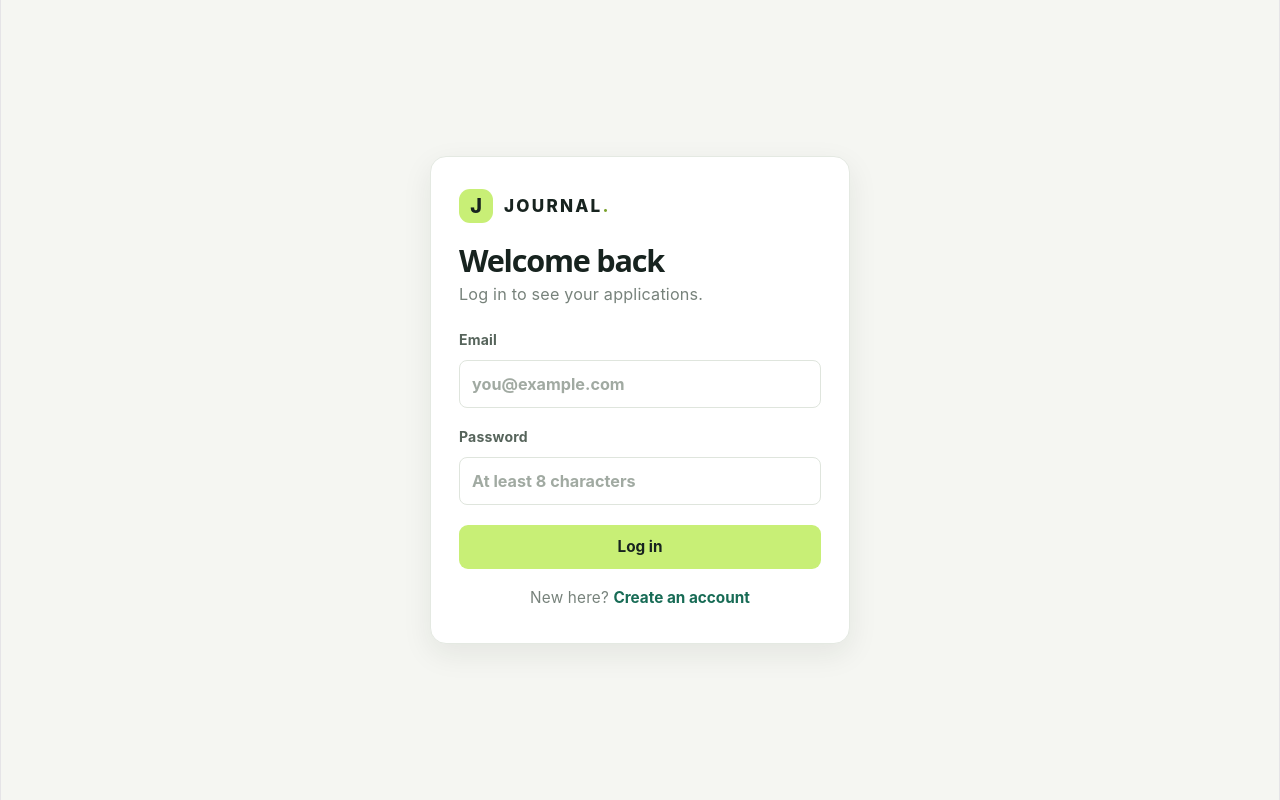
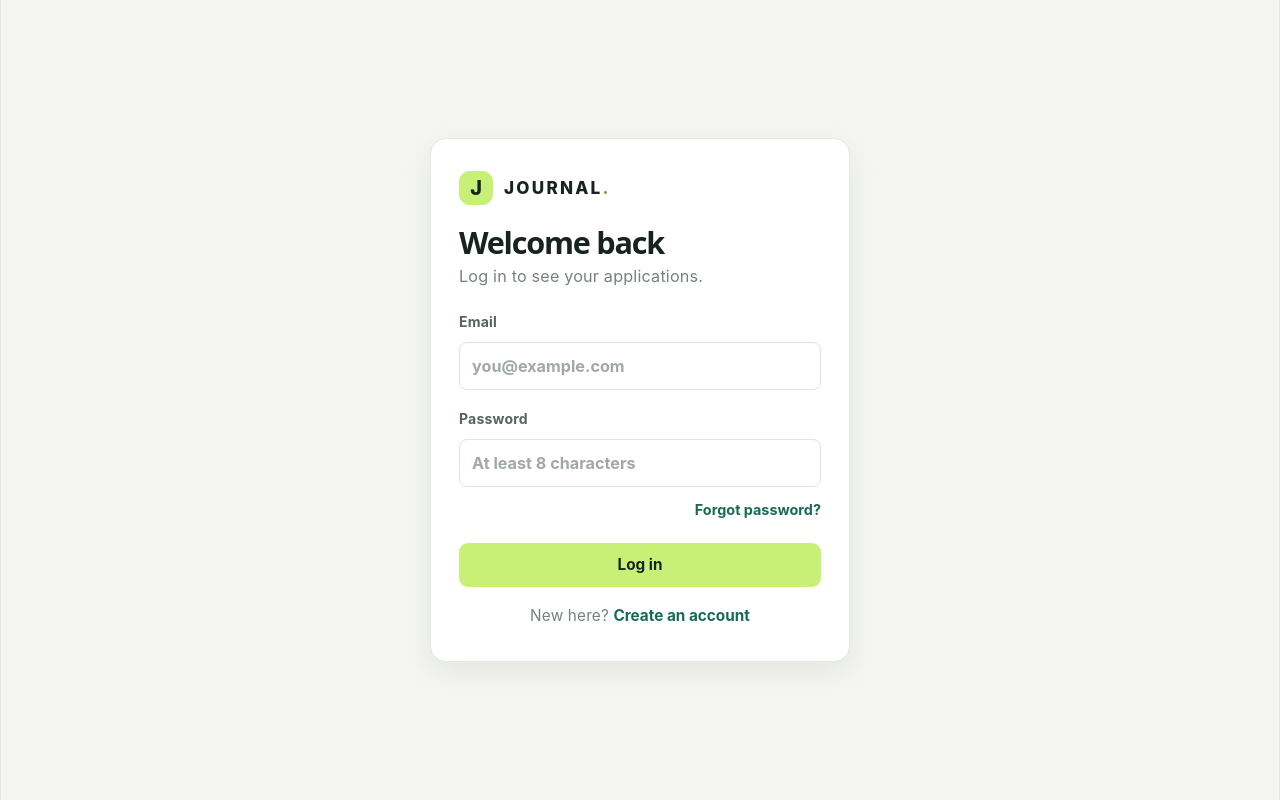
Before and after one commit to mohdusman667/job-application-tracker, a React (Vite) app in the folder client/: page / in a window 1280 px wide. Built offline with nearby package versions, Linux system fonts and the light colour scheme; no server answers.

Commit message:
New Changes

```diff
--- a/client/src/App.css
+++ b/client/src/App.css
@@ -1284,3 +1284,29 @@ a {
   align-items: center;
   gap: 12px;
 }
+.auth-forgot {
+  justify-self: end;
+  margin-top: -6px;
+  padding: 0;
+  border: 0;
+  color: #176b55;
+  background: none;
+  cursor: pointer;
+  font: inherit;
+  font-size: 0.8rem;
+  font-weight: 700;
+}
+
+.auth-forgot:hover {
+  text-decoration: underline;
+}
+
+.auth-notice {
+  margin: 0;
+  padding: 11px 14px;
+  border: 1px solid #cce6dd;
+  border-radius: 9px;
+  color: #1f5c46;
+  background: #f3fbf7;
+  font-size: 0.85rem;
+}
--- a/client/src/AuthPage.jsx
+++ b/client/src/AuthPage.jsx
@@ -1,27 +1,73 @@
 import { useState } from "react";
-import { loginUser, registerUser } from "./api";
+import {
+  loginUser,
+  registerUser,
+  requestPasswordReset,
+  resetPassword,
+} from "./api";
+
+function getResetTokenFromUrl() {
+  return new URLSearchParams(window.location.search).get("resetToken") || "";
+}
 
 function AuthPage({ onAuth }) {
-  const [mode, setMode] = useState("login");
+  const [resetToken] = useState(getResetTokenFromUrl);
+  const [mode, setMode] = useState(resetToken ? "reset" : "login");
   const [name, setName] = useState("");
   const [email, setEmail] = useState("");
   const [password, setPassword] = useState("");
   const [error, setError] = useState("");
+  const [notice, setNotice] = useState("");
   const [loading, setLoading] = useState(false);
 
   const isRegister = mode === "register";
+  const isForgot = mode === "forgot";
+  const isReset = mode === "reset";
+
+  const titles = {
+    login: "Welcome back",
+    register: "Create your account",
+    forgot: "Forgot your password?",
+    reset: "Choose a new password",
+  };
+
+  const subtitles = {
+    login: "Log in to see your applications.",
+    register: "Start tracking your job applications.",
+    forgot: "Enter your email and we will send you a reset link.",
+    reset: "Enter a new password for your account.",
+  };
+
+  const buttonLabels = {
+    login: "Log in",
+    register: "Create account",
+    forgot: "Send reset link",
+    reset: "Save new password",
+  };
 
   async function handleSubmit(event) {
     event.preventDefault();
     setError("");
+    setNotice("");
     setLoading(true);
 
     try {
+      if (isForgot) {
+        const result = await requestPasswordReset(email);
+        setNotice(result.message);
+      } else if (isReset) {
+        const result = await resetPassword(resetToken, password);
+        window.history.replaceState({}, "", window.location.pathname);
+        setPassword("");
+        setMode("login");
+        setNotice(result.message);
+      } else {
         const result = isRegister
           ? await registerUser(name, email, password)
           : await loginUser(email, password);
 
         onAuth(result);
+      }
     } catch (requestError) {
       setError(requestError.message);
     } finally {
@@ -29,9 +75,10 @@ function AuthPage({ onAuth }) {
     }
   }
 
-  function switchMode() {
-    setMode(isRegister ? "login" : "register");
+  function goTo(nextMode) {
+    setMode(nextMode);
     setError("");
+    setNotice("");
   }
 
   return (
@@ -44,12 +91,8 @@ function AuthPage({ onAuth }) {
           </span>
         </div>
 
-        <h1>{isRegister ? "Create your account" : "Welcome back"}</h1>
-        <p className="auth-subtitle">
-          {isRegister
-            ? "Start tracking your job applications."
-            : "Log in to see your applications."}
-        </p>
+        <h1>{titles[mode]}</h1>
+        <p className="auth-subtitle">{subtitles[mode]}</p>
 
         {isRegister && (
           <label>
@@ -64,6 +107,7 @@ function AuthPage({ onAuth }) {
           </label>
         )}
 
+        {!isReset && (
           <label>
             Email
             <input
@@ -75,19 +119,40 @@ function AuthPage({ onAuth }) {
               required
             />
           </label>
+        )}
 
+        {!isForgot && (
           <label>
-          Password
+            {isReset ? "New password" : "Password"}
             <input
               type="password"
               value={password}
               onChange={(event) => setPassword(event.target.value)}
               placeholder="At least 8 characters"
-            autoComplete={isRegister ? "new-password" : "current-password"}
+              autoComplete={
+                isRegister || isReset ? "new-password" : "current-password"
+              }
               minLength={8}
               required
             />
           </label>
+        )}
+
+        {mode === "login" && (
+          <button
+            type="button"
+            className="auth-forgot"
+            onClick={() => goTo("forgot")}
+          >
+            Forgot password?
+          </button>
+        )}
+
+        {notice && (
+          <p className="auth-notice" role="status">
+            {notice}
+          </p>
+        )}
 
         {error && (
           <p className="auth-error" role="alert">
@@ -95,19 +160,36 @@ function AuthPage({ onAuth }) {
           </p>
         )}
 
-        <button className="primary-button auth-submit" type="submit" disabled={loading}>
-          {loading
-            ? "Please wait..."
-            : isRegister
-            ? "Create account"
-            : "Log in"}
+        <button
+          className="primary-button auth-submit"
+          type="submit"
+          disabled={loading}
+        >
+          {loading ? "Please wait..." : buttonLabels[mode]}
         </button>
 
         <p className="auth-switch">
-          {isRegister ? "Already have an account?" : "New here?"}{" "}
-          <button type="button" onClick={switchMode}>
-            {isRegister ? "Log in" : "Create an account"}
+          {mode === "login" && (
+            <>
+              New here?{" "}
+              <button type="button" onClick={() => goTo("register")}>
+                Create an account
               </button>
+            </>
+          )}
+          {mode === "register" && (
+            <>
+              Already have an account?{" "}
+              <button type="button" onClick={() => goTo("login")}>
+                Log in
+              </button>
+            </>
+          )}
+          {(isForgot || isReset) && (
+            <button type="button" onClick={() => goTo("login")}>
+              Back to log in
+            </button>
+          )}
         </p>
       </form>
     </div>
--- a/client/src/api.js
+++ b/client/src/api.js
@@ -56,6 +56,13 @@ export function registerUser(name, email, password) {
 export function loginUser(email, password) {
   return authRequest("login", { email, password });
 }
+   export function requestPasswordReset(email) {
+     return authRequest("forgot-password", { email });
+   }
+
+   export function resetPassword(token, password) {
+     return authRequest("reset-password", { token, password });
+   }
 
 // ---------- Applications ----------
 
--- a/client/src/main.jsx
+++ b/client/src/main.jsx
@@ -19,7 +19,9 @@ function Root() {
     setToken(null)
   }
 
-  return token ? (
+     const isResetting = new URLSearchParams(window.location.search).has('resetToken')
+
+   return token && !isResetting ? (
     <App onLogout={handleLogout} />
   ) : (
     <AuthPage onAuth={handleAuth} />
```
Lines whose indentation alone changed are shown as unchanged.
